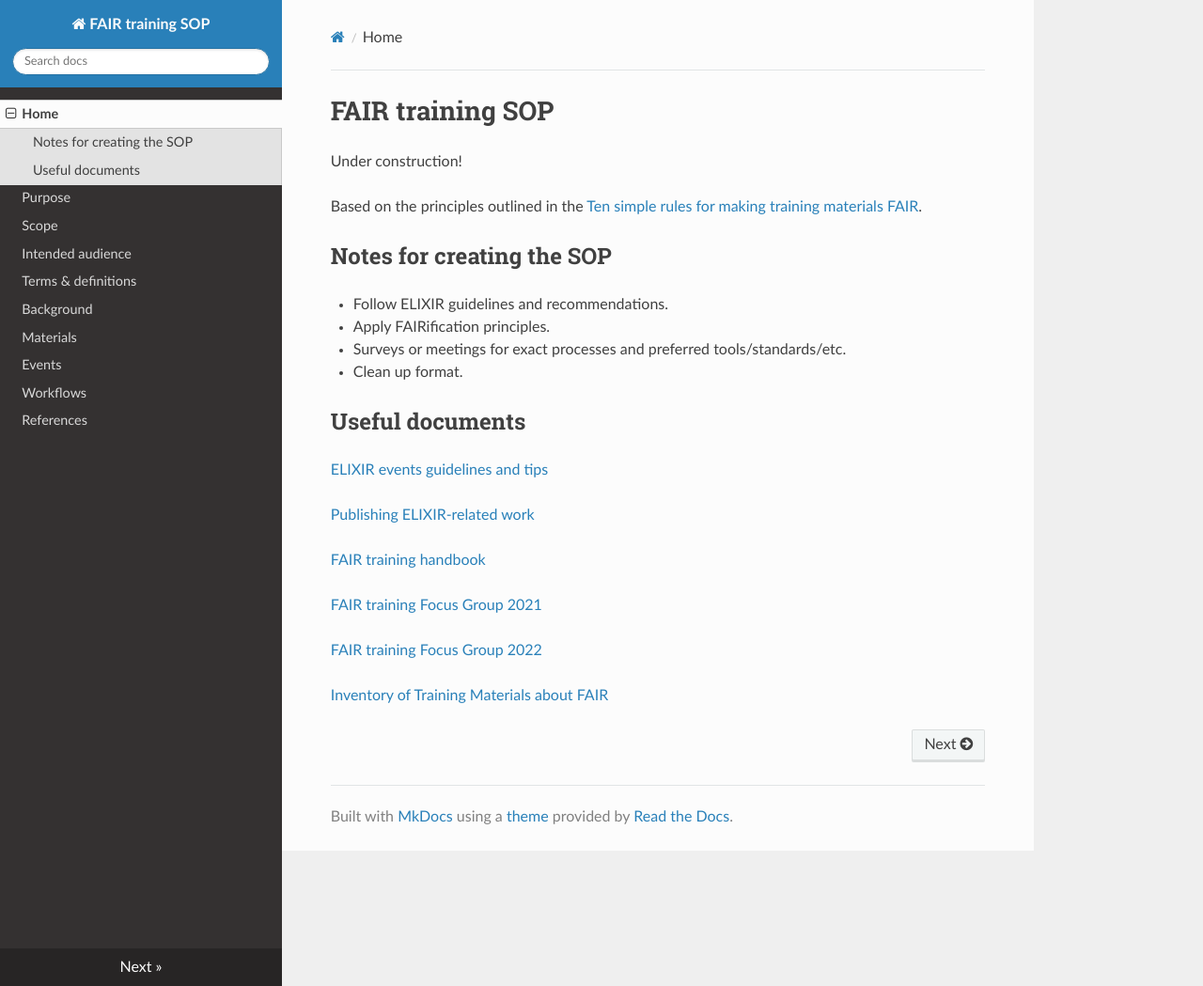
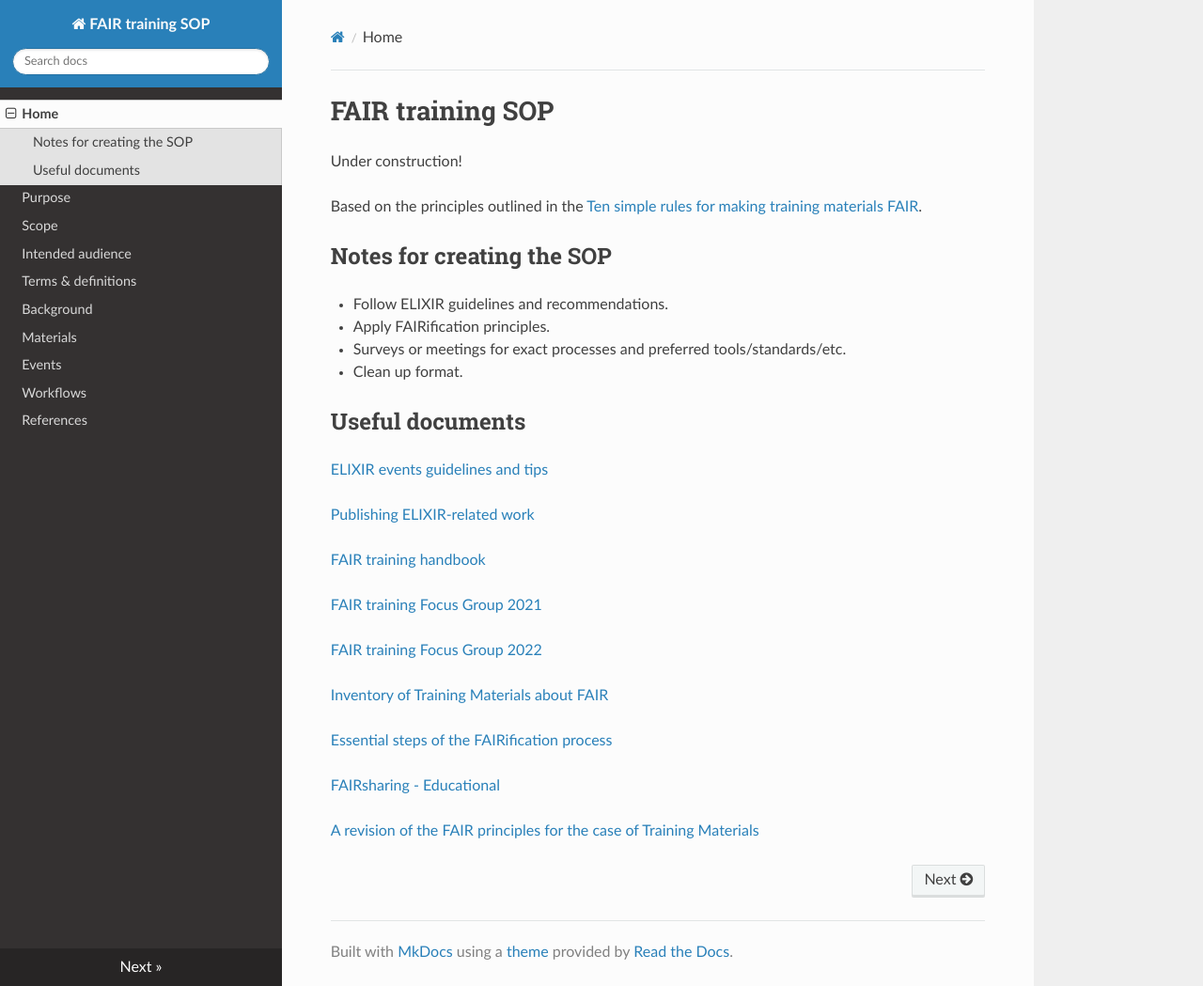
Before and after one commit to erincalhoun/fair-training-sop, an MkDocs documentation site: the page built from docs/index.md, in a window 1280 px wide and 1049 px high. Shown: the whole window at 94% size. Built offline with MkDocs 1.6.1, drawn with Linux system fonts in a browser that asks for light colours; nearby versions of some CDN libraries.

Commit message:
Added links to index.md.

```diff
--- a/docs/index.md
+++ b/docs/index.md
@@ -24,3 +24,9 @@ Based on the principles outlined in the [Ten simple rules for making training ma
 [FAIR training Focus Group 2022](https://docs.google.com/document/d/1RdnlMiBs8pOXKOLodla9fjKZqXNvzfXVCg2SyrVvmrc/edit#)
 
 [Inventory of Training Materials about FAIR](https://docs.google.com/spreadsheets/d/1S8O3y0M9enTGNf4bF7cuJQHf65oUyRTYGSRPtynZEUk/edit#)
+
+[Essential steps of the FAIRification process](https://docs.google.com/document/d/1Tc30MeYFjze1W1Wd7zje1dW8rsq85BwqnY-SnIVvkvU/edit#)
+
+[FAIRsharing - Educational](https://fairsharing.org/educational/)
+
+[A revision of the FAIR principles for the case of Training Materials](https://docs.google.com/document/d/1xuh19qnYbKuH6_DpIDmLO21_TXv2RuDR6cvaKCNTj_w/edit#heading=h.56ew5ev0soan)
```
